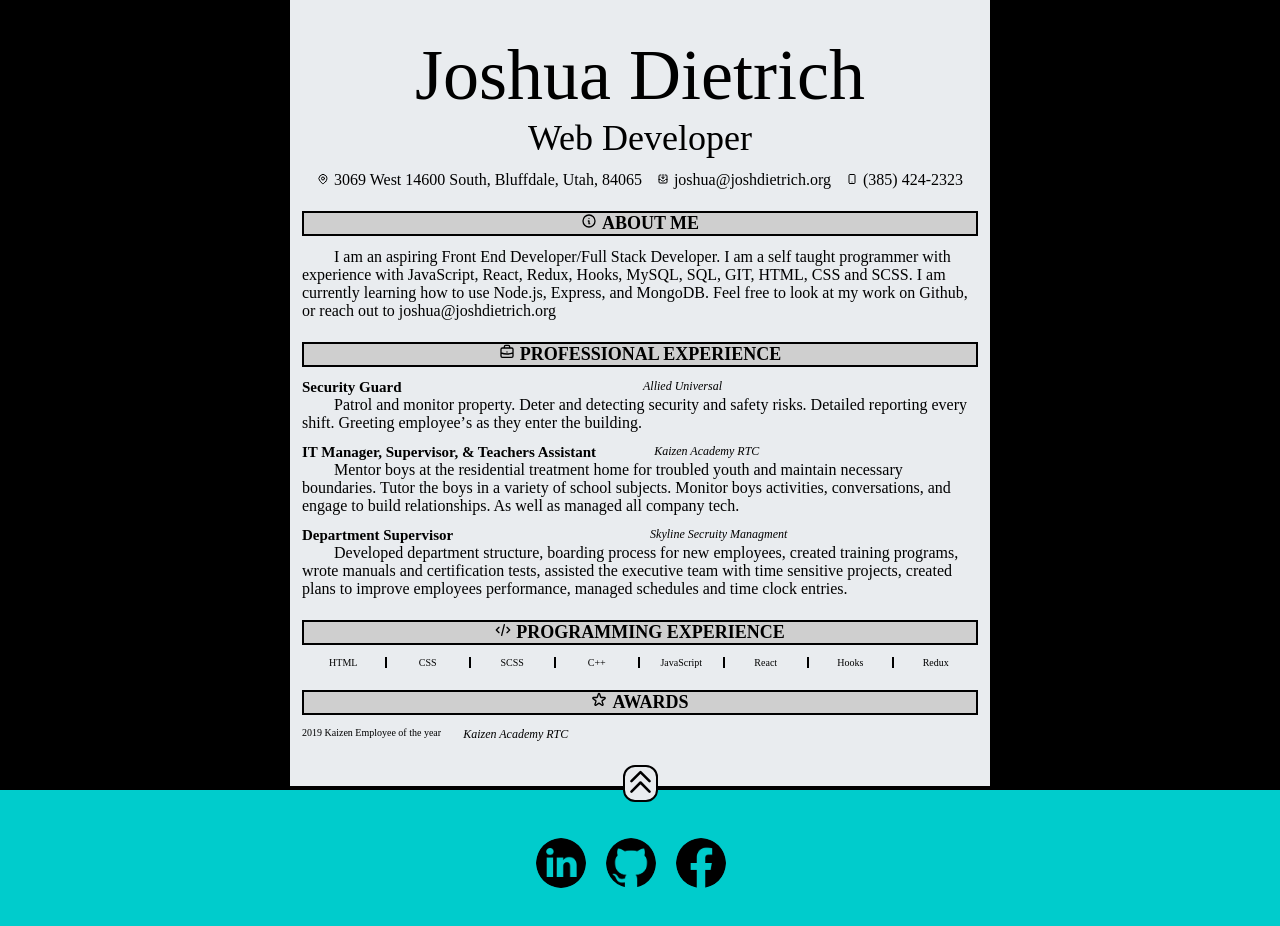
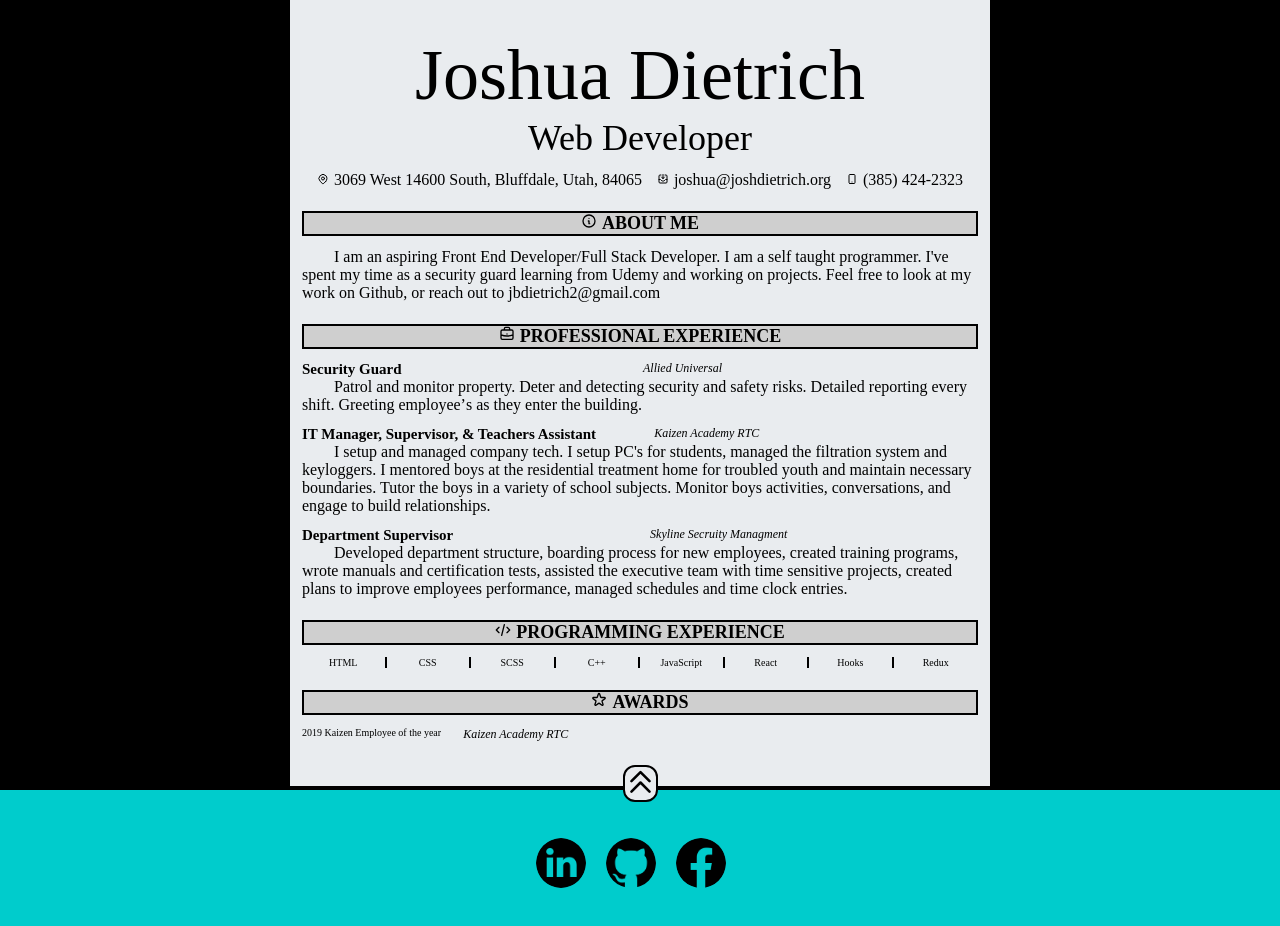
Before and after one commit to jdietrich11/portfolio, a React (Create React App) app: page /resume in a window 1280 px wide. Shown: the top 926 px of the page. Built offline with nearby package versions, Linux system fonts and the light colour scheme; a web font is replaced by a local one.

Commit message:
'updated'

```diff
--- a/src/components/resume-info/resume-info.jsx
+++ b/src/components/resume-info/resume-info.jsx
@@ -87,10 +87,9 @@ const ResumeInfo = () => {
         </div>
         <div className='section-info'>
           I am an aspiring Front End Developer/Full Stack Developer. I am a self
-          taught programmer with experience with JavaScript, React, Redux,
-          Hooks, MySQL, SQL, GIT, HTML, CSS and SCSS. I am currently learning
-          how to use Node.js, Express, and MongoDB. Feel free to look at my work
-          on Github, or reach out to joshua@joshdietrich.org
+          taught programmer. I've spent my time as a security guard learning
+          from Udemy and working on projects. Feel free to look at my work on
+          Github, or reach out to jbdietrich2@gmail.com
         </div>
       </div>
       <div className='section'>
@@ -130,10 +129,11 @@ const ResumeInfo = () => {
             <div className='company'>Kaizen Academy RTC</div>
           </a>
           <div className='job-description'>
-            Mentor boys at the residential treatment home for troubled youth and
-            maintain necessary boundaries. Tutor the boys in a variety of school
-            subjects. Monitor boys activities, conversations, and engage to
-            build relationships. As well as managed all company tech.
+            I setup and managed company tech. I setup PC's for students, managed
+            the filtration system and keyloggers. I mentored boys at the
+            residential treatment home for troubled youth and maintain necessary
+            boundaries. Tutor the boys in a variety of school subjects. Monitor
+            boys activities, conversations, and engage to build relationships.
           </div>
         </div>
         <div className='job'>
```
